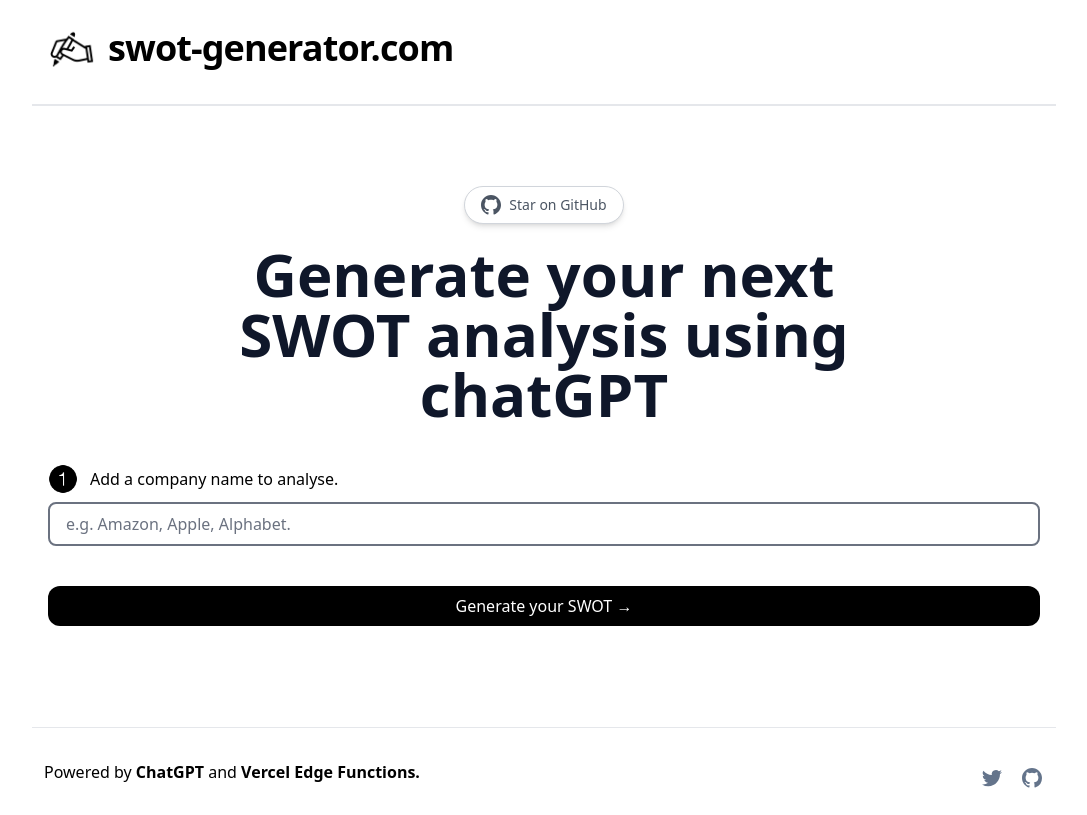
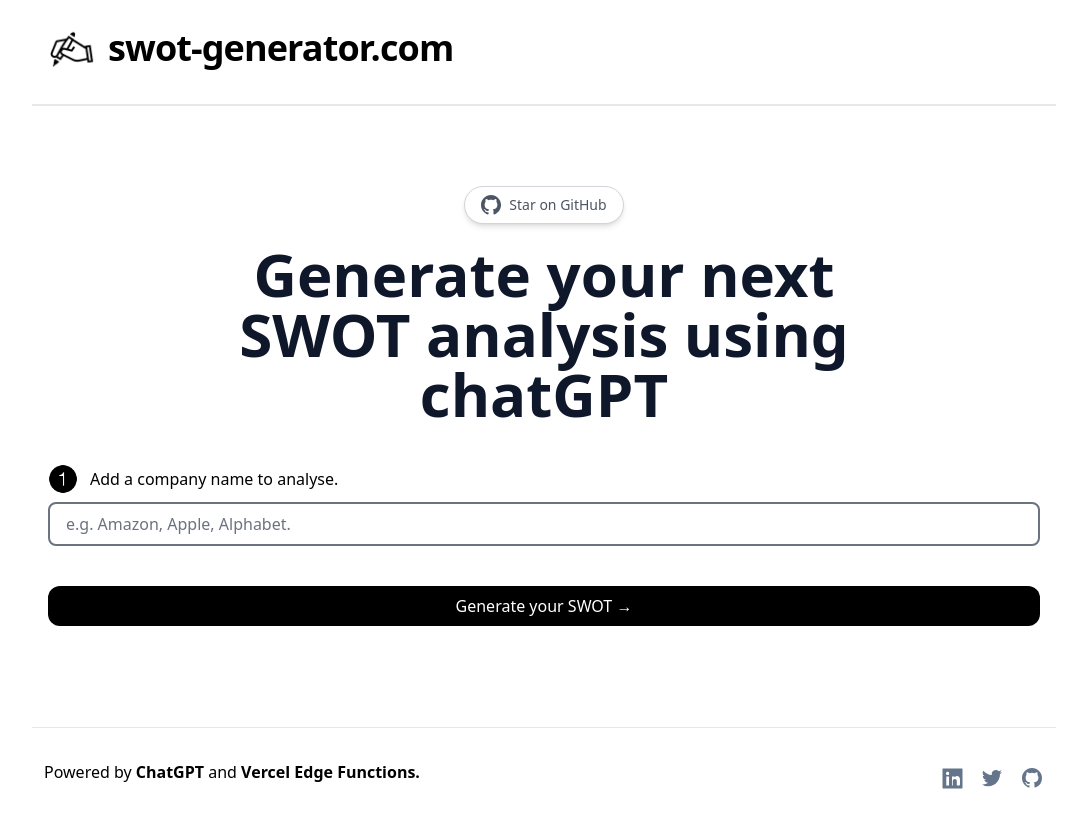
Before and after one commit to Nutlope/twitterbio, a Next.js app: page / in a window 1280 px wide. Shown: the whole page, without its empty margins (96-1183 px from the left). Built offline with nearby package versions, Linux system fonts and the light colour scheme.

Commit message:
add linkedin logo

```diff
--- a/components/Footer.tsx
+++ b/components/Footer.tsx
@@ -25,9 +25,25 @@
       </div>
       <div className="flex space-x-4 pb-4 sm:pb-0">
         <Link
+          href="https://linkedin.com/in/markus-flodmark"
+          className="group"
+          aria-label="Linkedin"
+        >
+          <svg
+            aria-hidden="true"
+            className="h-6 w-6 fill-slate-500 group-hover:fill-slate-700"
+            viewBox="0 0 24 24"
+          >
+            <path
+              d="M19.5 0H.5C.2 0 0 .2 0 .5v19c0 .3.2.5.5.5h19c.3 0 .5-.2.5-.5V.5c0-.3-.2-.5-.5-.5zM6.5 17H3.8v-9h2.7v9zm-1.4-10.5c-.9 0-1.6-.7-1.6-1.6s.7-1.6 1.6-1.6 1.6.7 1.6 1.6-.7 1.6-1.6 1.6zM17 17h-2.7v-4.4c0-1.1-.9-2-2-2s-2 .9-2 2v4.4H9.5v-9h2.6v1c.4-.7 1.3-1.5 2.4-1.5 1.8 0 3 1.2 3 3.5v5.1z"
+              transform="translate(2.5 2.5)"
+            />
+          </svg>
+        </Link>
+        <Link
           href="https://twitter.com/mflodmark"
           className="group"
-          aria-label="TaxPal on Twitter"
+          aria-label="Twitter"
         >
           <svg
             aria-hidden="true"
@@ -39,7 +55,7 @@
         <Link
           href="https://github.com/mflodmark/swot-generator"
           className="group"
-          aria-label="TaxPal on GitHub"
+          aria-label="GitHub"
         >
           <svg
             aria-hidden="true"
```
